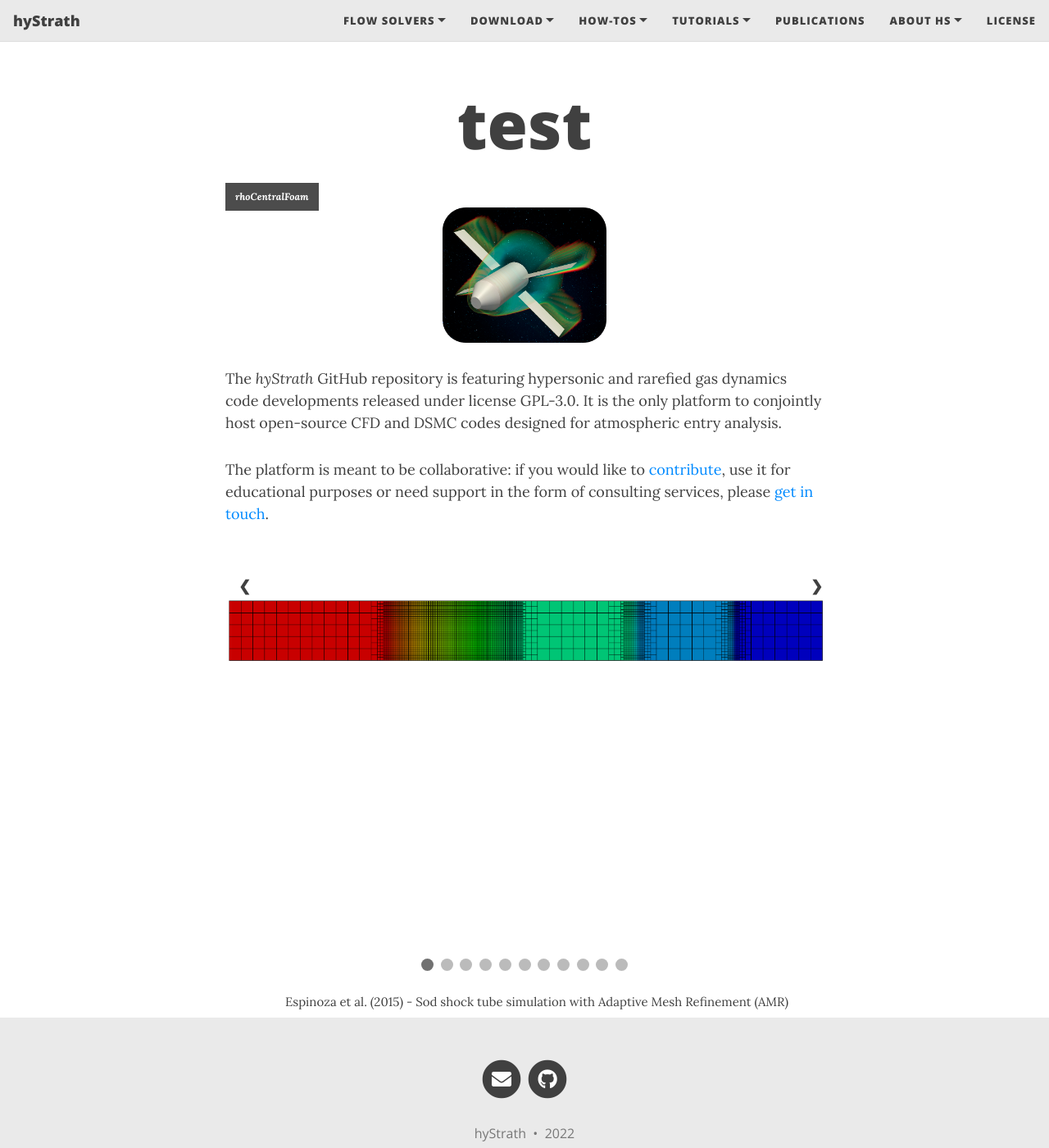
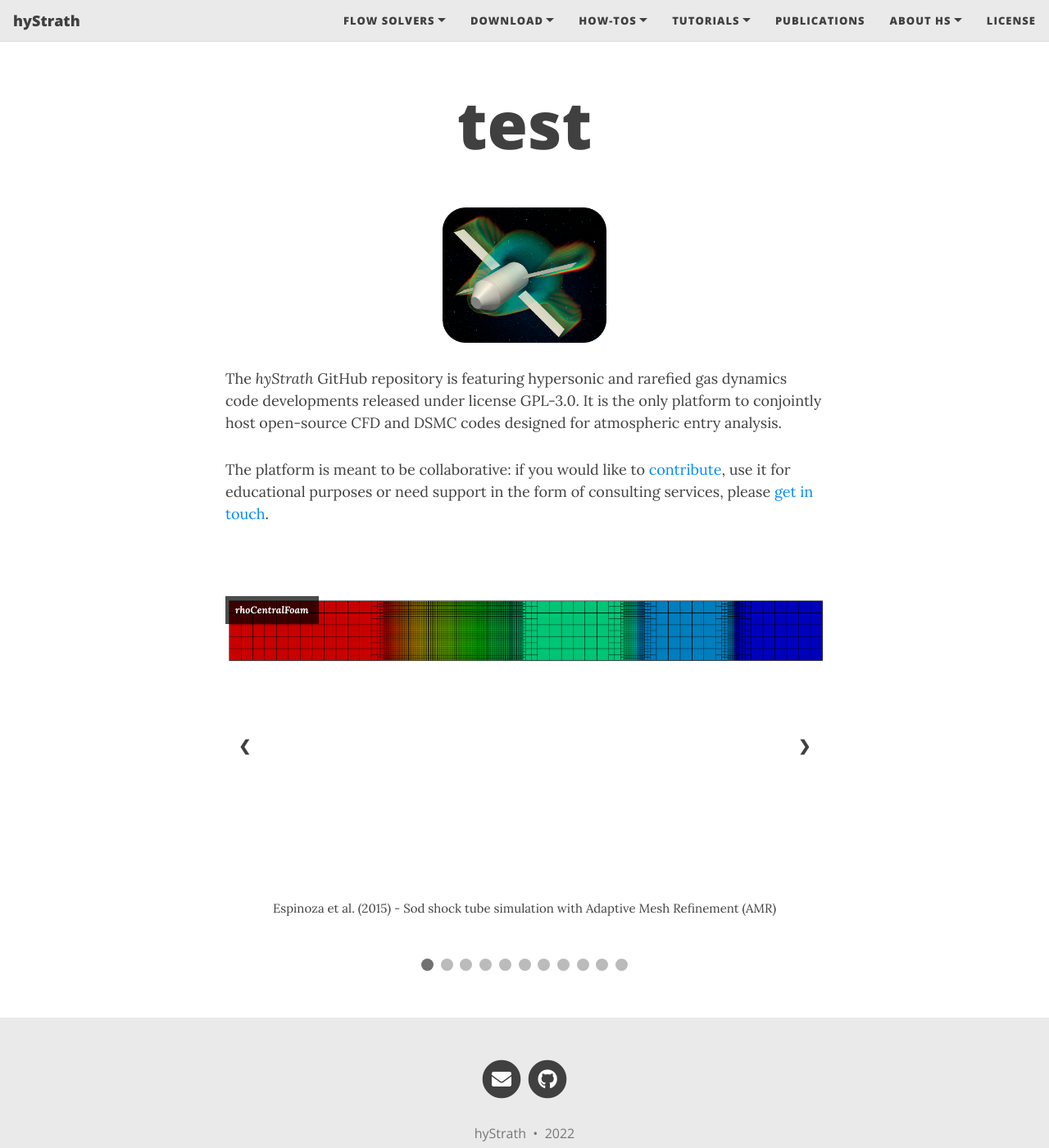
Before and after one commit to hystrath/hystrath.github.io, a Jekyll site: the page built from test2.md, in a window 1280 px wide and 1400 px high. Shown: the whole window at 82% size. Built offline with Jekyll 4.4.1, drawn with Linux system fonts in a browser that asks for light colours; nearby versions of some CDN libraries.

Commit message:
Editing pages

```diff
--- a/_includes/head.html
+++ b/_includes/head.html
@@ -283,7 +283,7 @@
   .slideshow-container {
     max-width: 1000px;
     height: 350px;
-<!--    position: relative;-->
+    position: relative;
 <!--    margin: auto;-->
 
     display: flex;
```
